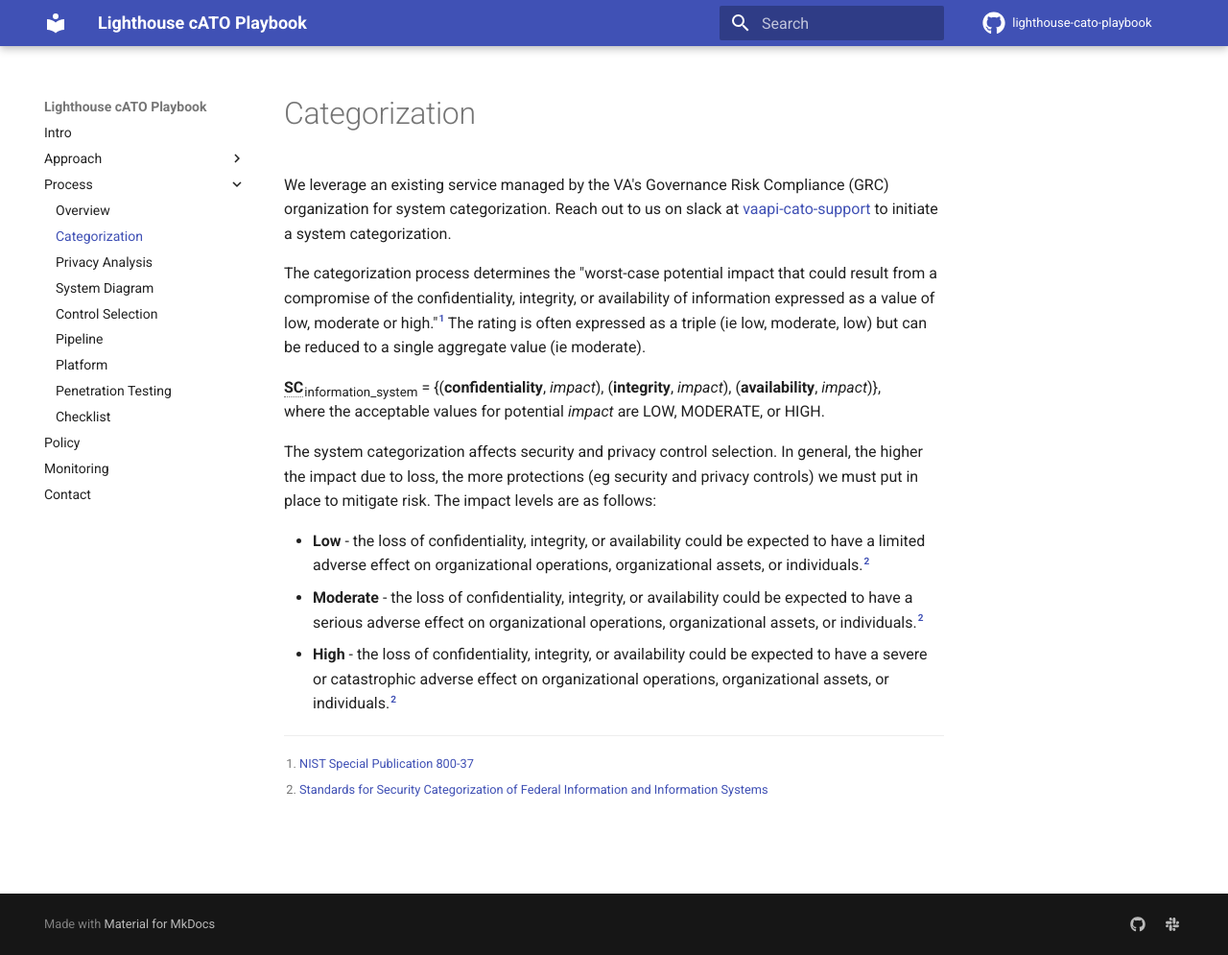
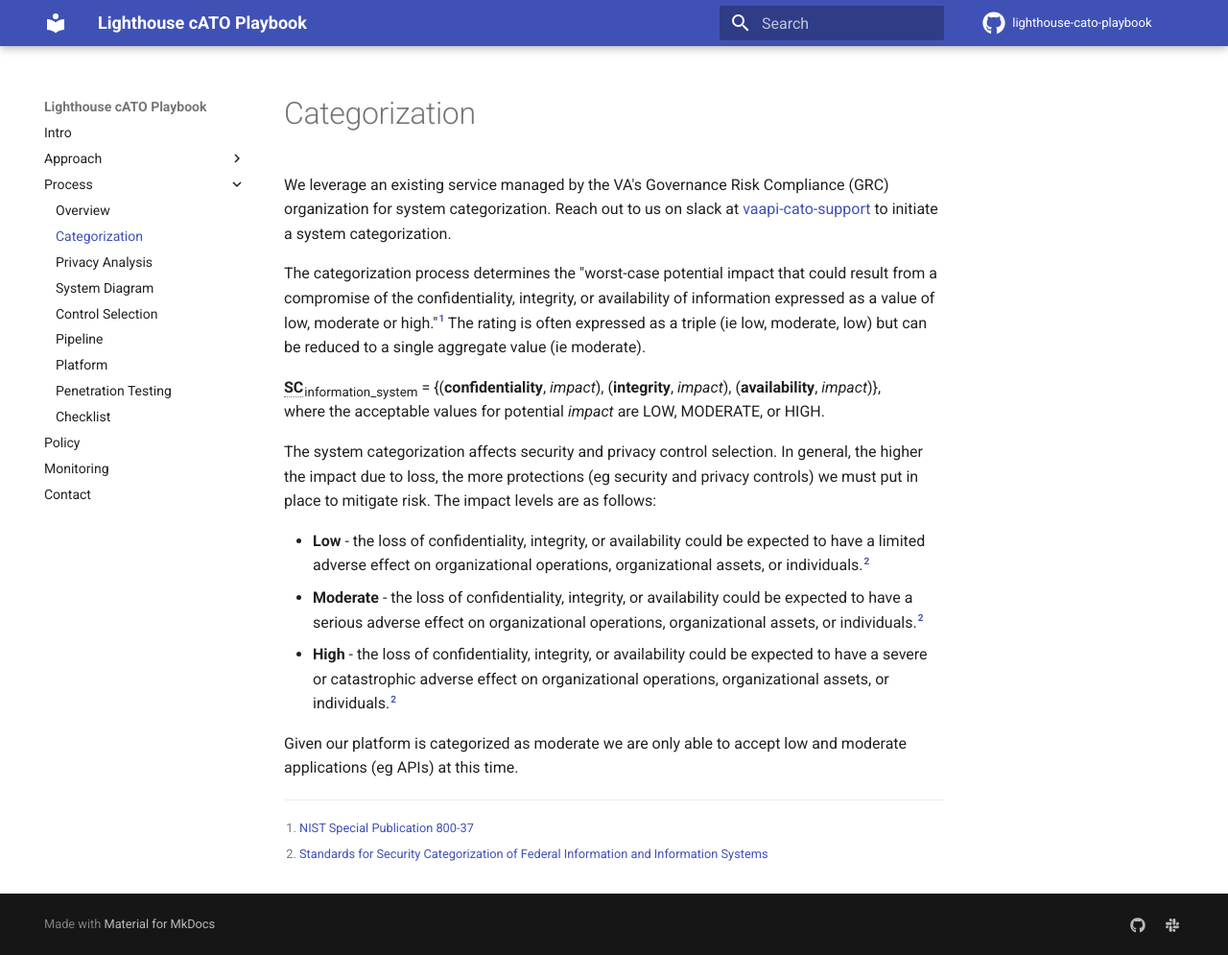
Before and after one commit to rise8-us/cato-playbook, an MkDocs documentation site: the page built from docs/categorization.md, in a window 1280 px wide and 995 px high. Shown: the whole window at 96% size. Built offline with MkDocs 1.6.1 and Material for MkDocs 9.7.7, drawn with Linux system fonts in a browser that asks for light colours; comment, search, counter and statistics services are not loaded.

Commit message:
Added note on inability to accept high impact level applications

```diff
--- a/docs/categorization.md
+++ b/docs/categorization.md
@@ -23,6 +23,9 @@ follows:
 - **High** - the loss of confidentiality, integrity, or availability could be expected to have a severe or
   catastrophic adverse effect on organizational operations, organizational assets, or individuals.[^2]
 
+Given our platform is categorized as moderate we are only able to accept low and moderate applications (eg APIs) at this
+time.
+
 *[SC]: system categorization
 [^1]:[NIST Special Publication 800-37](https://csrc.nist.gov/publications/detail/sp/800-37/rev-2/final)
 [^2]:[Standards for Security Categorization of Federal Information and Information Systems](https://nvlpubs.nist.gov/nistpubs/fips/nist.fips.199.pdf)
```
